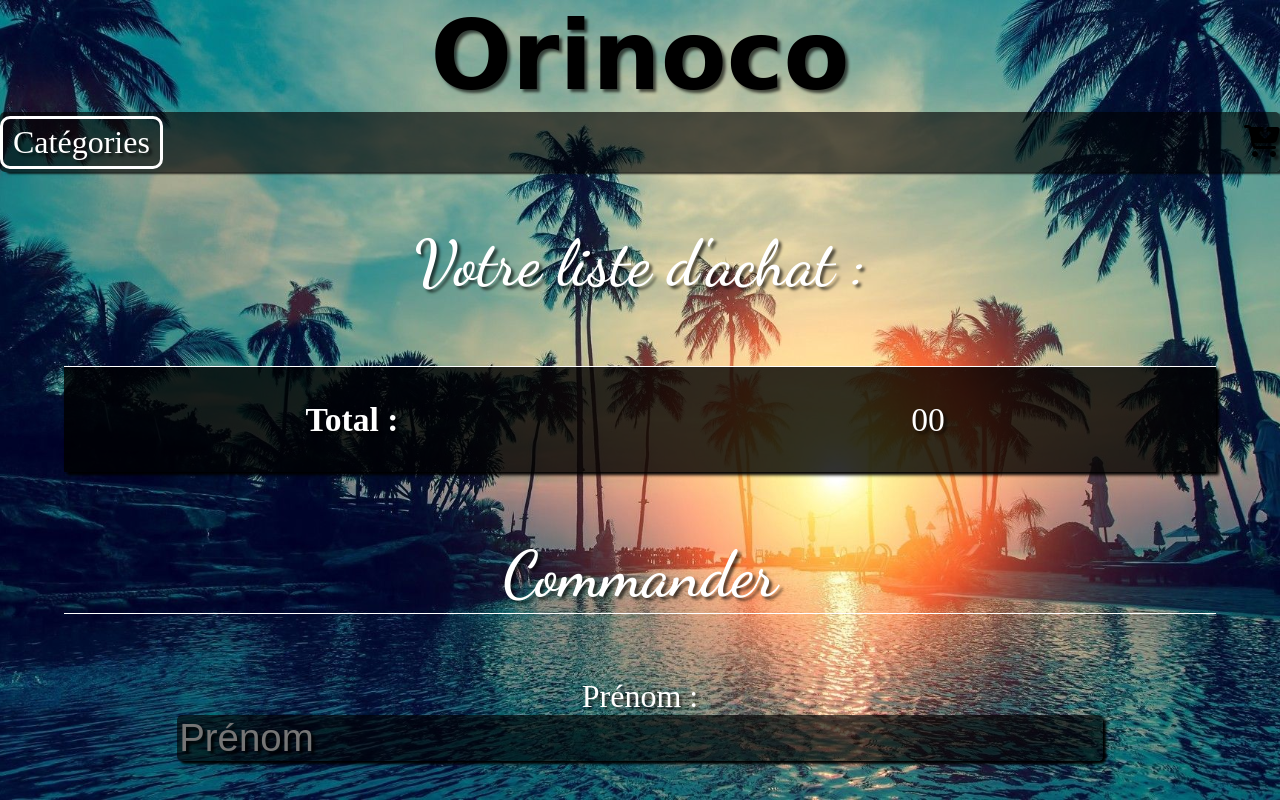
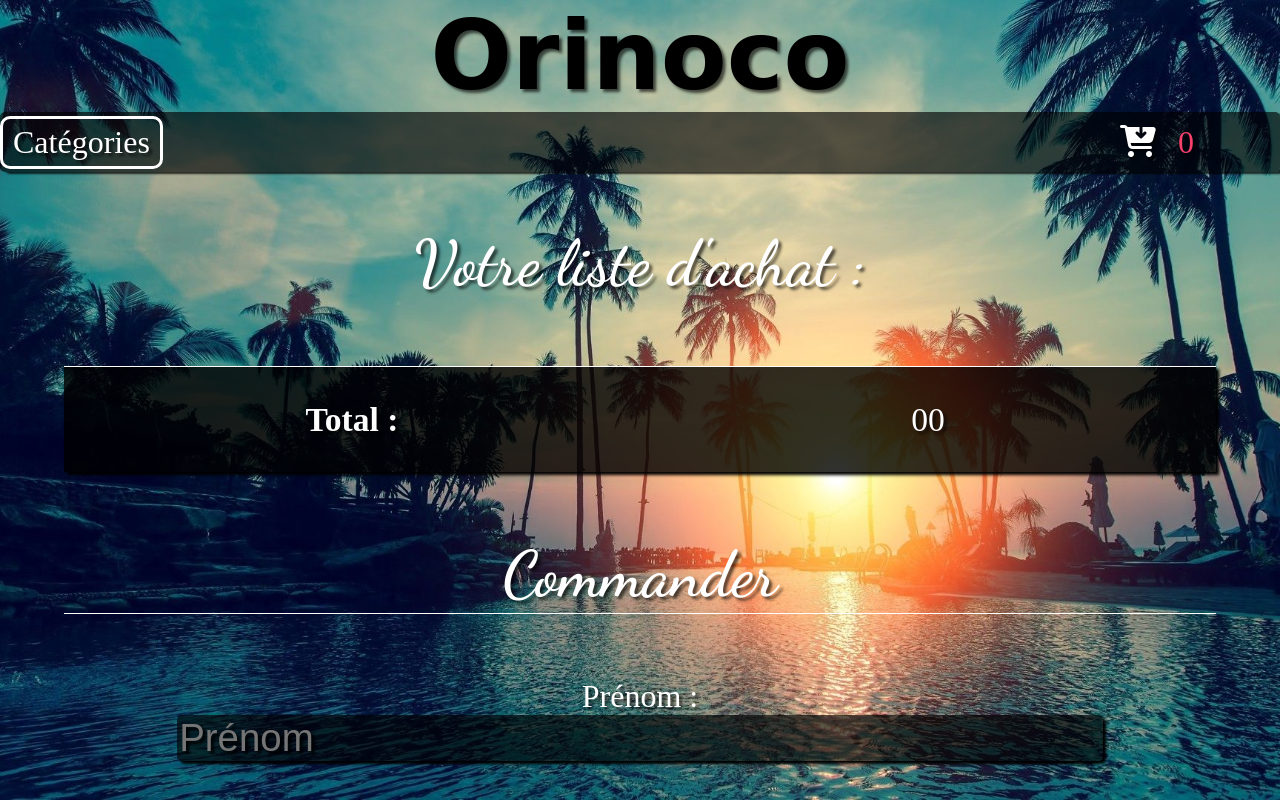
Before and after one commit to xavierpicciotto/Orinoco, a plain HTML site: page pages/panier.html in a window 1280 px wide. Shown: the top 800 px of the page. Drawn offline with Linux system fonts and the light colour scheme; a web font is replaced by a local one.

Commit message:
Update panier.html

```diff
--- a/pages/panier.html
+++ b/pages/panier.html
@@ -27,12 +27,11 @@
                 <li><a>Ours en peluche</a></li>
             </ul>
         </div>
-        <div class="shop-cart">
+        <div class="nav_icon nav_icon-cart">
             <a href="panier.html">
                 <i class="fas fa-cart-arrow-down"></i>
-                <div class="nav-cart-count" id="nav-cart-count"></div>
+                <div class="nav_icon-cart_count" id="cartCount"></div>
             </a>
-
         </div>
     </nav>
     <section>
```
